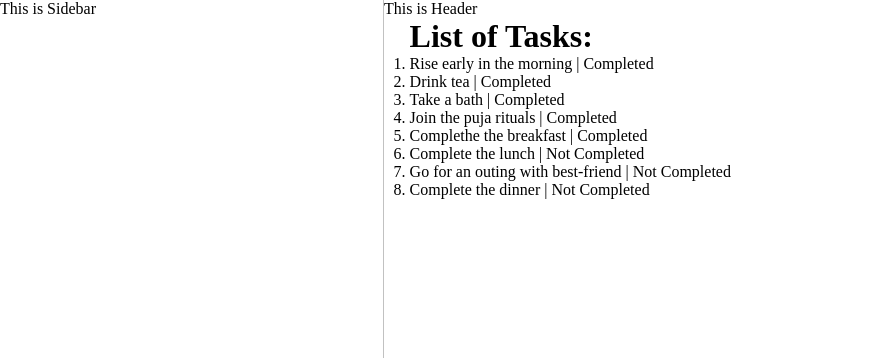
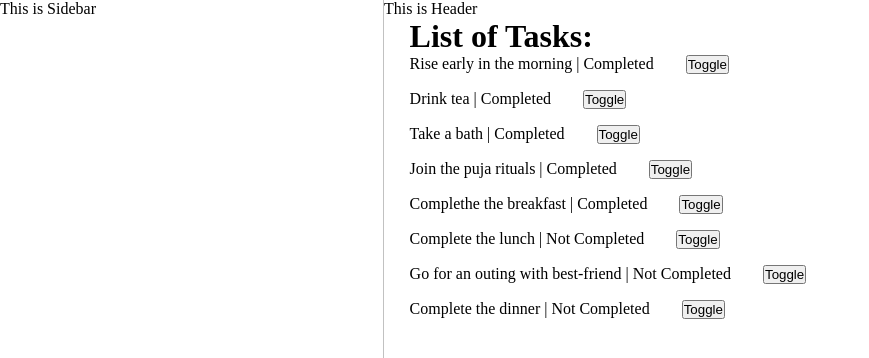
Before and after one commit to gdsabarna353/task-productivity-web-app, a React (Vite) app: page / in a window 1280 px wide. Shown: the top 358 px of the page, without its empty margins (0-869 px from the left). Built offline with nearby package versions, Linux system fonts and the light colour scheme.

Commit message:
feat: Added toggle task handler

```diff
--- a/src/App.css
+++ b/src/App.css
@@ -31,3 +31,8 @@
 .main{
   margin-left: 2vw;
 }
+.task{
+  display: flex;
+  gap: 2rem;
+  margin-bottom: 1rem;
+}
--- a/src/App.jsx
+++ b/src/App.jsx
@@ -4,35 +4,8 @@ import { Main } from './components/main/Main'
 import { Sidebar } from './components/sidebar/Sidebar'
 import './App.css';
 
-/*
-list of tasks:
-1.
-title: "Rise early in the morning"
-completed: true
-2.
-title: "Drink tea"
-completed: true
-3.
-title: "Take a bath"
-completed: true
-4.
-title: "Join the puja rituals"
-completed: true
-5.
-title: "Complethe the breakfast"
-completed: true
-6.
-title: "Complete the lunch"
-completed: false
-7.
-title: "Go for an outing with best-friend"
-completed: false
-8.
-title: "Complete the dinner"
-completed: false
-*/
+const App = () => {
 
-const App = () => {
   const [tasks, setTasks] = useState([
 
     {
@@ -75,11 +48,28 @@ const App = () => {
       completed: false
     }
   ]);
+
+
+
+  const onToggleTask = (index) => {
+    const newTasks = tasks.map((item, ind)=> {
+      if (ind === index){
+        return {...item, completed: !item.completed}
+      }
+      else{
+        return {...item}
+      }
+    });
+
+    // console.log(newTasks);
+    setTasks(newTasks);
+  }
+
   return (
     <div className='app'>
       <div className='right'>
         <Header />
-        <Main tasks={tasks}/>
+        <Main tasks={tasks} toggleTask={onToggleTask}/>
       </div>
       <div className='left'>
         <Sidebar />
--- a/src/components/main/Main.jsx
+++ b/src/components/main/Main.jsx
@@ -7,8 +7,11 @@ export const Main = (props) => {
       <h1>List of Tasks:</h1>
       <div>
         <ol>
-          {props.tasks.map((item) => (
-            <li>{item.title} | {item.completed ? "Completed" : "Not Completed"}</li>
+          {props.tasks && props.tasks.map((item, index) => (
+            <li className='task' key={index}>
+              <span>{item.title} | {item.completed ? "Completed" : "Not Completed"}</span>
+              <button onClick={()=> props.toggleTask(index)}>Toggle</button>
+            </li>
           ))}
         </ol>
       </div>
```
